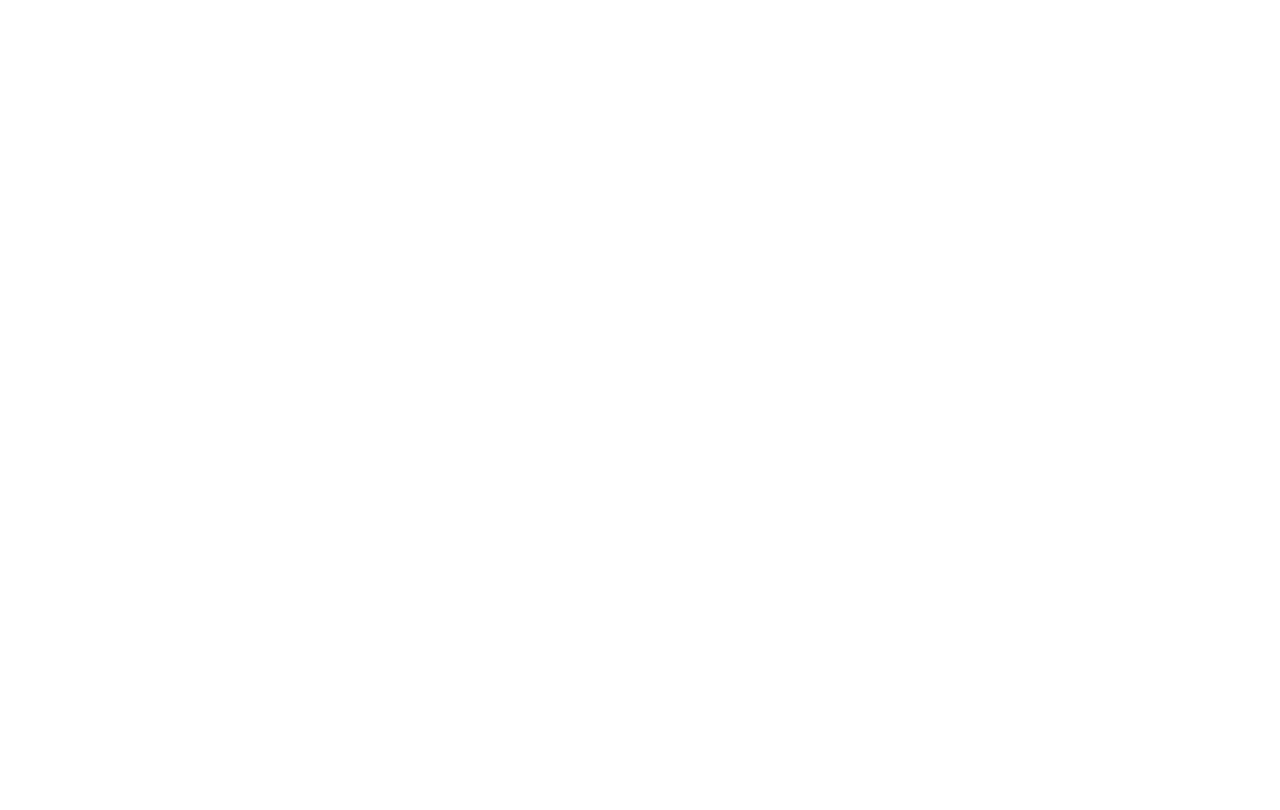
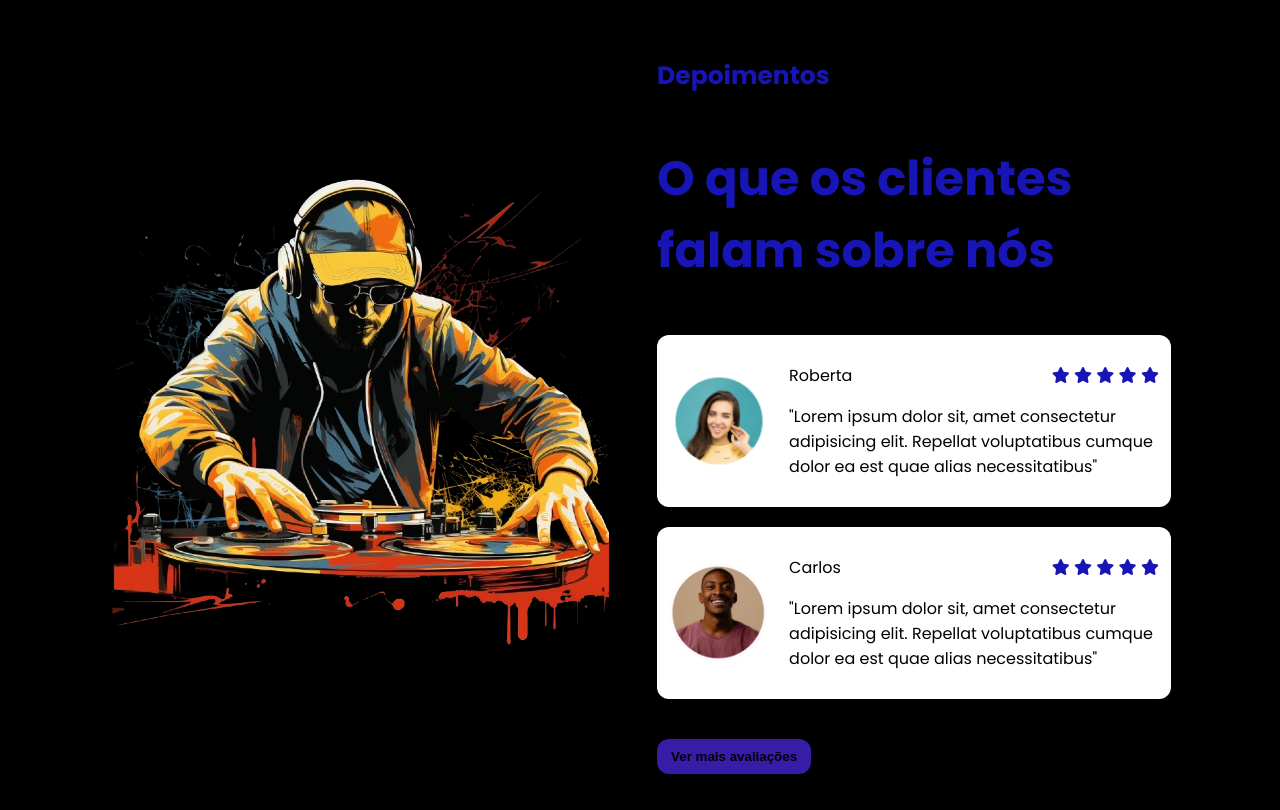
Before and after one commit to Leandrns/cp5_front-end_melodia, a plain HTML site: page index.html in a window 1280 px wide. Drawn offline with nearby package versions, Linux system fonts and the light colour scheme.

Commit message:
Add files via upload

```diff
--- a/index.html
+++ b/index.html
@@ -1,32 +1,81 @@
 <!DOCTYPE html>
-<html lang="en">
+<html lang="pt-br">
+
 <head>
     <meta charset="UTF-8">
     <meta name="viewport" content="width=device-width, initial-scale=1.0">
-    <link rel="preconnect" href="https://fonts.googleapis.com">
-    <link rel="preconnect" href="https://fonts.gstatic.com" crossorigin>
-    <link href="https://cdn.jsdelivr.net/npm/bootstrap@5.3.3/dist/css/bootstrap.min.css" rel="stylesheet" integrity="sha384-QWTKZyjpPEjISv5WaRU9OFeRpok6YctnYmDr5pNlyT2bRjXh0JMhjY6hW+ALEwIH" crossorigin="anonymous">
-    <script src="https://cdn.jsdelivr.net/npm/bootstrap@5.3.3/dist/js/bootstrap.bundle.min.js" integrity="sha384-YvpcrYf0tY3lHB60NNkmXc5s9fDVZLESaAA55NDzOxhy9GkcIdslK1eN7N6jIeHz" crossorigin="anonymous"></script>
-    <script src="https://kit.fontawesome.com/efe2f41d68.js" crossorigin="anonymous"></script>
-    <title>Document</title>
-</head>
-<body>
-    <!-- Hero Section -->
+    <link rel="stylesheet" href="https://cdnjs.cloudflare.com/ajax/libs/font-awesome/6.5.1/css/all.min.css"
+        integrity="sha512-DTOQO9RWCH3ppGqcWaEA1BIZOC6xxalwEsw9c2QQeAIftl+Vegovlnee1c9QX4TctnWMn13TZye+giMm8e2LwA=="
+        crossorigin="anonymous" referrerpolicy="no-referrer" />
+    <link rel="stylesheet" href="src/styles/comentarios.css">
 
 
-    <!-- Apresentação -->
+    <title>Landing page</title>
+</head>
 
+<body>
+    <section id="testimonials">
+        <img src="src/images/DJ.png" id="testimonial_chef" alt="DJ_Melodia">
 
-    <!-- Funcionalidades -->
+        <div id="testimonials_content">
+            <h2 class="section-title">
+                Depoimentos
+            </h2>
+            <h3 class="section-subtitle">
+                O que os clientes falam sobre nós
+            </h3>
 
+            <div id="feedbacks">
+                <div class="feedback">
+                    <img src="src/images/avatar.png" class="feedback-avatar" alt="avatar1">
 
-    <!-- Depoimentos -->
+                    <div class="feedback-content">
+                        <p>
+                            Roberta
+                            <span>
+                                <i class="fa-solid fa-star"></i>
+                                <i class="fa-solid fa-star"></i>
+                                <i class="fa-solid fa-star"></i>
+                                <i class="fa-solid fa-star"></i>
+                                <i class="fa-solid fa-star"></i>
+                            </span>
+                        </p>
+                        <p>
+                            "Lorem ipsum dolor sit, amet consectetur adipisicing elit.
+                            Repellat voluptatibus cumque dolor ea est quae alias necessitatibus"
+                        </p>
+                    </div>
+                </div>
 
+                <div class="feedback">
+                    <img src="src/images/avatar2.PNG" class="feedback-avatar" alt="avatar2">
 
-    <!-- Form Contato -->
+                    <div class="feedback-content">
+                        <p>
+                            Carlos
+                            <span>
+                                <i class="fa-solid fa-star"></i>
+                                <i class="fa-solid fa-star"></i>
+                                <i class="fa-solid fa-star"></i>
+                                <i class="fa-solid fa-star"></i>
+                                <i class="fa-solid fa-star"></i>
+                            </span>
+                        </p>
+                        <p>
+                            "Lorem ipsum dolor sit, amet consectetur adipisicing elit.
+                            Repellat voluptatibus cumque dolor ea est quae alias necessitatibus"
+                        </p>
+                    </div>
+                </div>
+            </div>
 
+            <button class="btn-default">
+                Ver mais avaliações
+            </button>
+        </div>
+    </section>
 
-    <!-- Footer -->
+    <script src="src/javascript/script.js"></script>
+</body>
 
-</body>
 </html>
--- /dev/null
+++ b/src/javascript/script.js
@@ -0,0 +1,60 @@
+$(document).ready(function() {
+    $('#mobile_btn').on('click', function () {
+        $('#mobile_menu').toggleClass('active');
+        $('#mobile_btn').find('i').toggleClass('fa-x');
+    });
+
+    const sections = $('section');
+    const navItems = $('.nav-item');
+
+    $(window).on('scroll', function () {
+        const header = $('header');
+        const scrollPosition = $(window).scrollTop() - header.outerHeight();
+
+        let activeSectionIndex = 0;
+
+        if (scrollPosition <= 0) {
+            header.css('box-shadow', 'none');
+        } else {
+            header.css('box-shadow', '5px 1px 5px rgba(0, 0, 0, 0.1');
+        }
+
+        sections.each(function(i) {
+            const section = $(this);
+            const sectionTop = section.offset().top - 96;
+            const sectionBottom = sectionTop+ section.outerHeight();
+
+            if (scrollPosition >= sectionTop && scrollPosition < sectionBottom) {
+                activeSectionIndex = i;
+                return false;
+            }
+        })
+
+        navItems.removeClass('active');
+        $(navItems[activeSectionIndex]).addClass('active');
+    });
+
+    ScrollReveal().reveal('#cta', {
+        origin: 'left',
+        duration: 2000,
+        distance: '20%'
+    });
+
+    ScrollReveal().reveal('.dish', {
+        origin: 'left',
+        duration: 2000,
+        distance: '20%'
+    });
+
+    ScrollReveal().reveal('#testimonial_chef', {
+        origin: 'left',
+        duration: 1000,
+        distance: '20%'
+    })
+
+    ScrollReveal().reveal('.feedback', {
+        origin: 'right',
+        duration: 1000,
+        distance: '20%'
+    })
+});
--- /dev/null
+++ b/src/styles/comentarios.scss
@@ -0,0 +1,146 @@
+@import url('https://fonts.googleapis.com/css2?family=Poppins:ital,wght@0,100;0,200;0,300;0,400;0,500;0,600;0,700;0,800;0,900;1,100;1,200;1,300;1,400;1,500;1,600;1,700;1,800;1,900&display=swap');
+
+:root {
+    --color-primary-1: #000000;
+    --color-primary-2: #240fe6;
+    --color-primary-3: #361ca7;
+    --color-primary-4: #1815b6;
+    --color-neutral-0: #fff;
+}
+
+html {
+    scroll-behavior: smooth;
+}
+
+body {
+    background-color: var(--color-primary-1);
+}
+
+#testimonials {
+    min-height: calc(100vh - 91px);
+    display: flex;
+    align-items: center;
+    justify-content: center;
+    gap: 48px;
+    font-family: 'Poppins', sans-serif;
+    margin: 0;
+    padding: 28px 8%;
+    box-sizing: border-box;
+
+    .section-subtitle {
+        font-size: 3rem;
+    }
+
+    #testimonials_content {
+        width: 50%;
+    }
+
+    #feedbacks {
+        display: flex;
+        flex-direction: column;
+        gap: 20px;
+        margin-bottom: 40px;
+        margin-top: 30px;
+
+        .feedback {
+            display: flex;
+            align-items: center;
+            gap: 20px;
+            background-color: var(--color-neutral-0);
+            padding: 12px;
+            border-radius: 12px;
+            box-shadow: 0px 0px 12px 4px rgba(0, 0, 0, 0.1);
+
+            .feedback-avatar {
+                width: 100px;
+                height: 100px;
+                border-radius: 100%;
+                object-fit: cover;
+            }
+
+            .feedback-content {
+                p {
+                    display: flex;
+                    justify-content: space-between;
+
+                    span {
+                        color: var(--color-primary-4);
+                    }
+                }
+            }
+        }
+    }
+
+    #testimonial_chef {
+        width: 500px;
+        height: auto;
+    }
+}
+
+.section-title {
+    color: var(--color-primary-4);
+    font-size: 1.563rem;
+}
+
+.section-subtitle {
+    font-size: 2.1875rem;
+    color: var(--color-primary-4);
+}
+
+.btn-default {
+    border: none;
+    display: flex;
+    align-items: center;
+    justify-content: center;
+    background-color: var(--color-primary-3);
+    border-radius: 12px;
+    padding: 10px 14px;
+    font-weight: 600;
+    box-shadow: 0px 0px 10px 2px rgba(0, 0, 0, 0.1);
+    cursor: pointer;
+    transition: background-color .3s ease;
+
+    &:hover {
+        background-color: var(--color-primary-2);
+    }
+}
+
+@media screen and (max-width: 1170px) {
+    #testimonials {
+        flex-direction: column;
+
+        .section-subtitle {
+            text-align: center;
+            font-size: 2.5rem;
+        }
+
+        #testimonial_chef {
+            display: none;
+        }
+
+        #testimonials_content {
+            width: 70%;
+            display: flex;
+            flex-direction: column;
+            align-items: center;
+        }
+    }
+}
+
+@media screen and (max-width: 600px) {
+    #testimonials {
+        .section-subtitle {
+            font-size: 2rem;
+        }
+
+        #testimonials_content {
+            width: 100%;
+        }
+
+        #feedbacks {
+            .feedback {
+                flex-direction: column;
+            }
+        }
+    }
+}
```
Also changed, not shown: src/images/DJ.png (added), src/images/Logo.png (added), src/images/avatar.png (added), src/images/avatar2.PNG (added), src/styles/comentarios.css (added).
